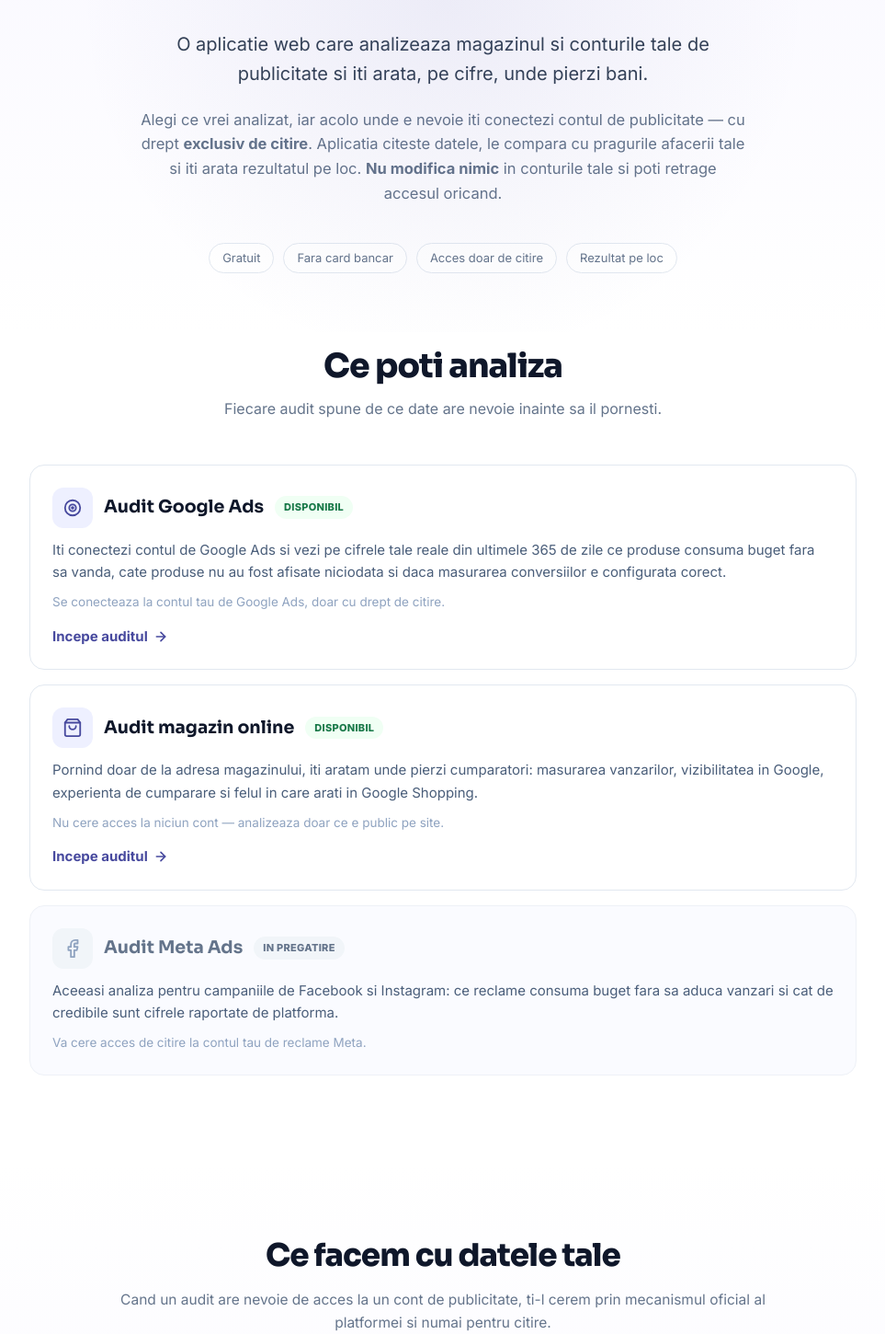
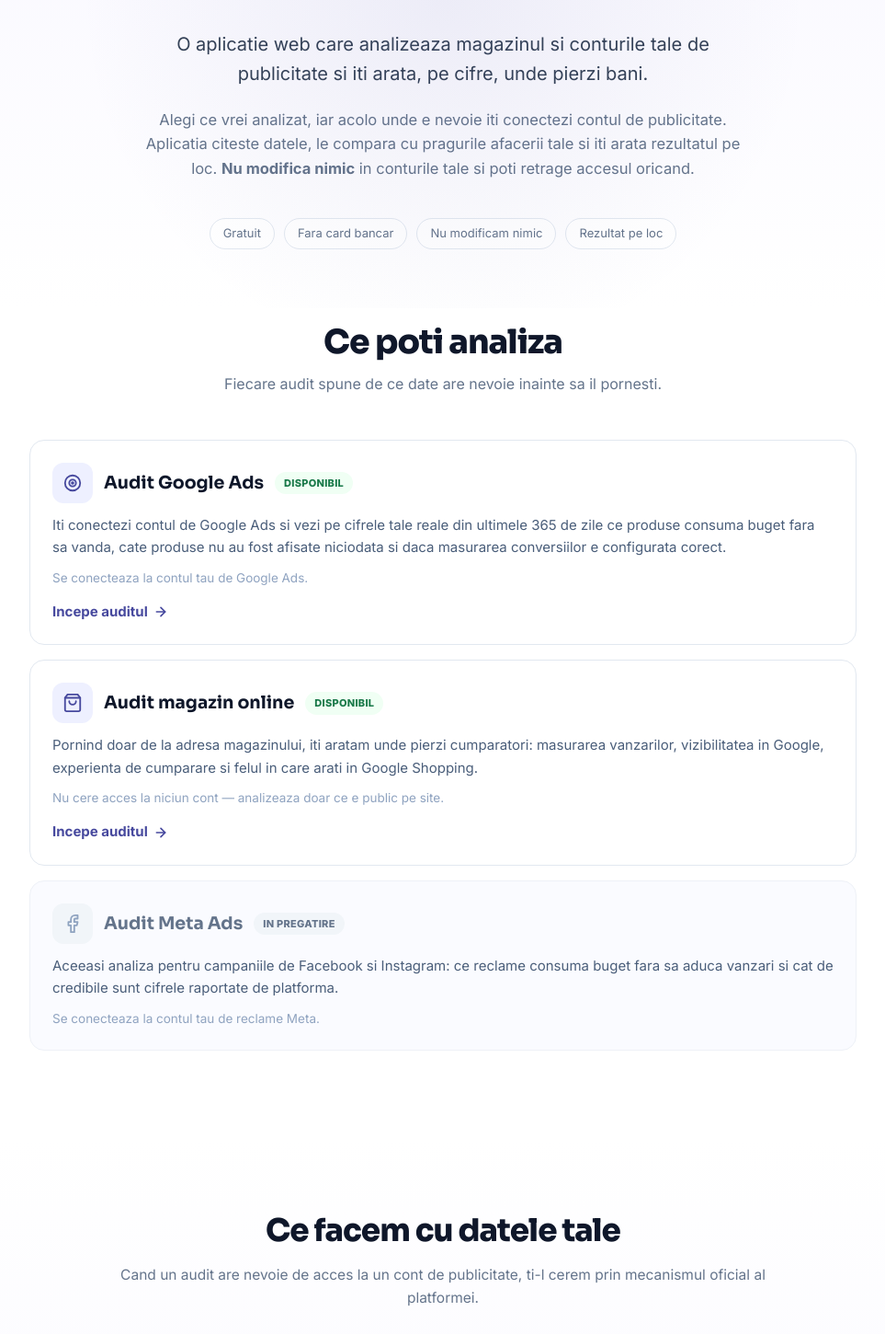
Before and after one commit to devrikaro-ship-it/audit-web, a Next.js app: page /hub in a window 1280 px wide. Shown: the part 200-1650 px from the top of the page at 92% size, without its empty margins (158-1121 px from the left). Built offline with nearby package versions, Linux system fonts and the light colour scheme.

Commit message:
Separate OAuth scope from read-only behavior

```diff
--- a/app/confidentialitate/page.tsx
+++ b/app/confidentialitate/page.tsx
@@ -57,8 +57,8 @@
 
         <H2>Ce date citim din contul tau Google</H2>
         <P>
-          Cu acordul tau explicit, aplicatia cere o singura permisiune Google (<i>adwords</i>) si
-          citeste, in regim <b>exclusiv de citire</b>, urmatoarele date din contul tau de Google Ads:
+          Cu acordul tau explicit, aplicatia cere o singura permisiune Google (<i>adwords</i>).
+          Aplicatia citeste urmatoarele date din contul tau de Google Ads:
         </P>
         <ul className="mb-3 flex flex-col gap-2">
           {[
--- a/app/hub/page.tsx
+++ b/app/hub/page.tsx
@@ -24,7 +24,7 @@
       `Iti conectezi contul de Google Ads si vezi pe cifrele tale reale din ultimele ${AUDIT_WINDOW_LABEL} `
       + "ce produse consuma buget fara sa vanda, cate produse nu au fost afisate niciodata si "
       + "daca masurarea conversiilor e configurata corect.",
-    date: "Se conecteaza la contul tau de Google Ads, doar cu drept de citire.",
+    date: "Se conecteaza la contul tau de Google Ads.",
     activ: true,
     icon: <><circle cx="12" cy="12" r="9" /><circle cx="12" cy="12" r="4" /><circle cx="12" cy="12" r="1" /></>,
   },
@@ -46,7 +46,7 @@
     text:
       "Aceeasi analiza pentru campaniile de Facebook si Instagram: ce reclame consuma buget "
       + "fara sa aduca vanzari si cat de credibile sunt cifrele raportate de platforma.",
-    date: "Va cere acces de citire la contul tau de reclame Meta.",
+    date: "Se conecteaza la contul tau de reclame Meta.",
     activ: false,
     icon: <><path d="M18 2h-3a5 5 0 0 0-5 5v3H7v4h3v8h4v-8h3l1-4h-4V7a1 1 0 0 1 1-1h3z" /></>,
   },
@@ -88,14 +88,14 @@
           pe cifre, unde pierzi bani.
         </p>
         <p className="mx-auto mb-10 max-w-[660px] text-[16.5px] leading-relaxed" style={{ color: C.gray500 }}>
-          Alegi ce vrei analizat, iar acolo unde e nevoie iti conectezi contul de publicitate — cu
-          drept <b>exclusiv de citire</b>. Aplicatia citeste datele, le compara cu pragurile
+          Alegi ce vrei analizat, iar acolo unde e nevoie iti conectezi contul de publicitate.
+          Aplicatia citeste datele, le compara cu pragurile
           afacerii tale si iti arata rezultatul pe loc. <b>Nu modifica nimic</b> in conturile tale
           si poti retrage accesul oricand.
         </p>
 
         <div className="flex flex-wrap items-center justify-center gap-2.5 text-[13px]" style={{ color: C.gray500 }}>
-          {["Gratuit", "Fara card bancar", "Acces doar de citire", "Rezultat pe loc"].map((t) => (
+          {["Gratuit", "Fara card bancar", "Nu modificam nimic", "Rezultat pe loc"].map((t) => (
             <span key={t} className="rounded-full border px-3.5 py-1.5" style={{ borderColor: "#e2e8f0", background: "#fff" }}>{t}</span>
           ))}
         </div>
@@ -164,12 +164,12 @@
           </h2>
           <p className="mb-8 text-center text-[15.5px] leading-relaxed" style={{ color: C.gray500 }}>
             Cand un audit are nevoie de acces la un cont de publicitate, ti-l cerem prin
-            mecanismul oficial al platformei si numai pentru citire.
+            mecanismul oficial al platformei.
           </p>
           <div className="grid grid-cols-1 gap-4 sm:grid-cols-2">
             {[
               { t: "Citim doar ce e necesar", d: "Pentru Google Ads: campaniile de Shopping si configurarea conversiilor. Nimic din Gmail, Drive sau alte servicii." },
-              { t: "Nu modificam nimic", d: "Accesul e exclusiv de citire. Nu putem porni sau opri campanii si nu putem cheltui bani." },
+              { t: "Nu modificam nimic", d: "Nu putem porni sau opri campanii si nu putem cheltui bani." },
               { t: GADS_LOCALIZED_COPY.accountDataRetention, d: "Analiza se face cat esti pe site. Dupa raport, datele contului nu raman la noi." },
               { t: "Retragi accesul cand vrei", d: "Dintr-un click, din setarile contului tau — fara sa ne intrebi pe noi." },
             ].map((r) => (
--- a/app/termeni/page.tsx
+++ b/app/termeni/page.tsx
@@ -44,7 +44,7 @@
 
         <H2>Ce iti cerem</H2>
         <P>
-          Sa ne dai acces de citire la contul tau de Google Ads, prin mecanismul oficial de
+          Sa ne dai acces la contul tau de Google Ads, prin mecanismul oficial de
           autorizare Google, si sa ne spui aproximativ ce marja de profit ai — din ea calculam
           pragul sub care un produs pierde bani. Nu iti cerem parole, date de card sau documente.
         </P>
@@ -66,8 +66,8 @@
         <H2>Ce nu facem niciodata</H2>
         <P>
           Nu modificam nimic in contul tau: nu pornim si nu oprim campanii, nu schimbam bugete, nu
-          adaugam si nu stergem cuvinte cheie. Accesul pe care ni-l dai este exclusiv de citire, iar
-          tu il poti retrage oricand din setarile contului tau Google.
+          adaugam si nu stergem cuvinte cheie. Accesul pe care ni-l dai il poti retrage oricand din
+          setarile contului tau Google.
         </P>
 
         <H2>Datele tale</H2>
```
Also changed, not shown: 1 other file (tests, documents, lock files or other folders).
